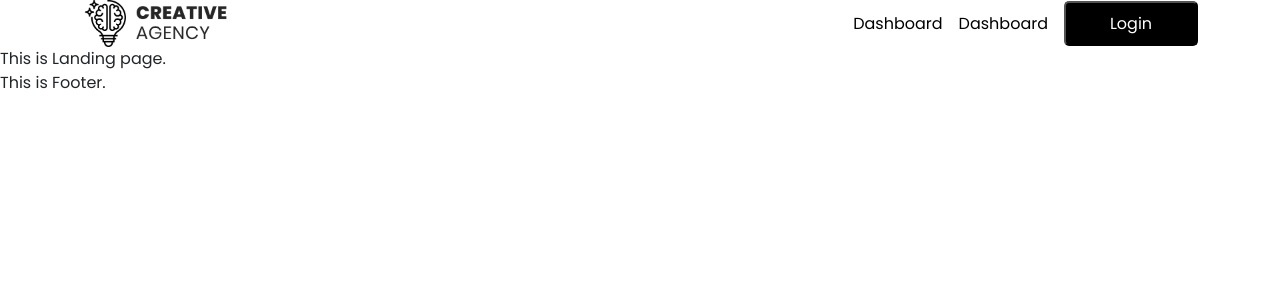
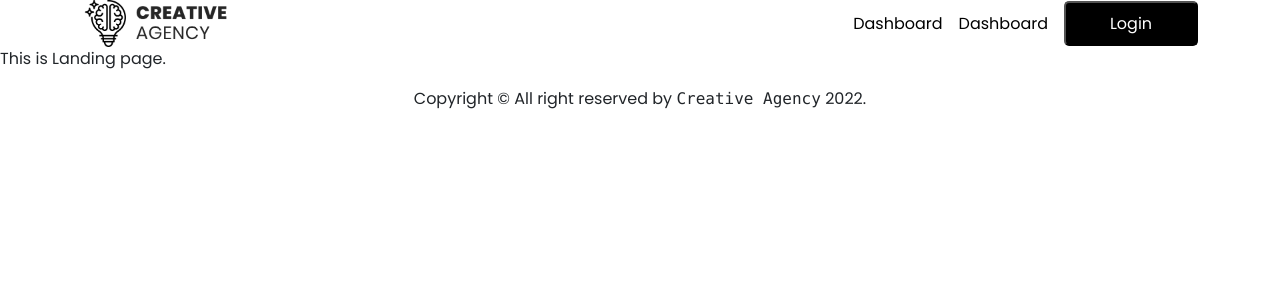
Before and after one commit to devhasibulislam/creative-agency-client, a React (Create React App) app: page / in a window 1280 px wide. Shown: the top 300 px of the page. Built offline with nearby package versions, Linux system fonts and the light colour scheme.

Commit message:
footer adding done

```diff
--- a/src/routes/Shared/Footer.js
+++ b/src/routes/Shared/Footer.js
@@ -1,10 +1,11 @@
 import React from 'react';
 
 const Footer = () => {
+    const year = new Date().getFullYear();
     return (
-        <div>
-            This is Footer.
-        </div>
+        <section className='text-center py-3'>
+            Copyright © All right reserved by <samp>Creative Agency</samp> {year}.
+        </section>
     );
 };
 
```
